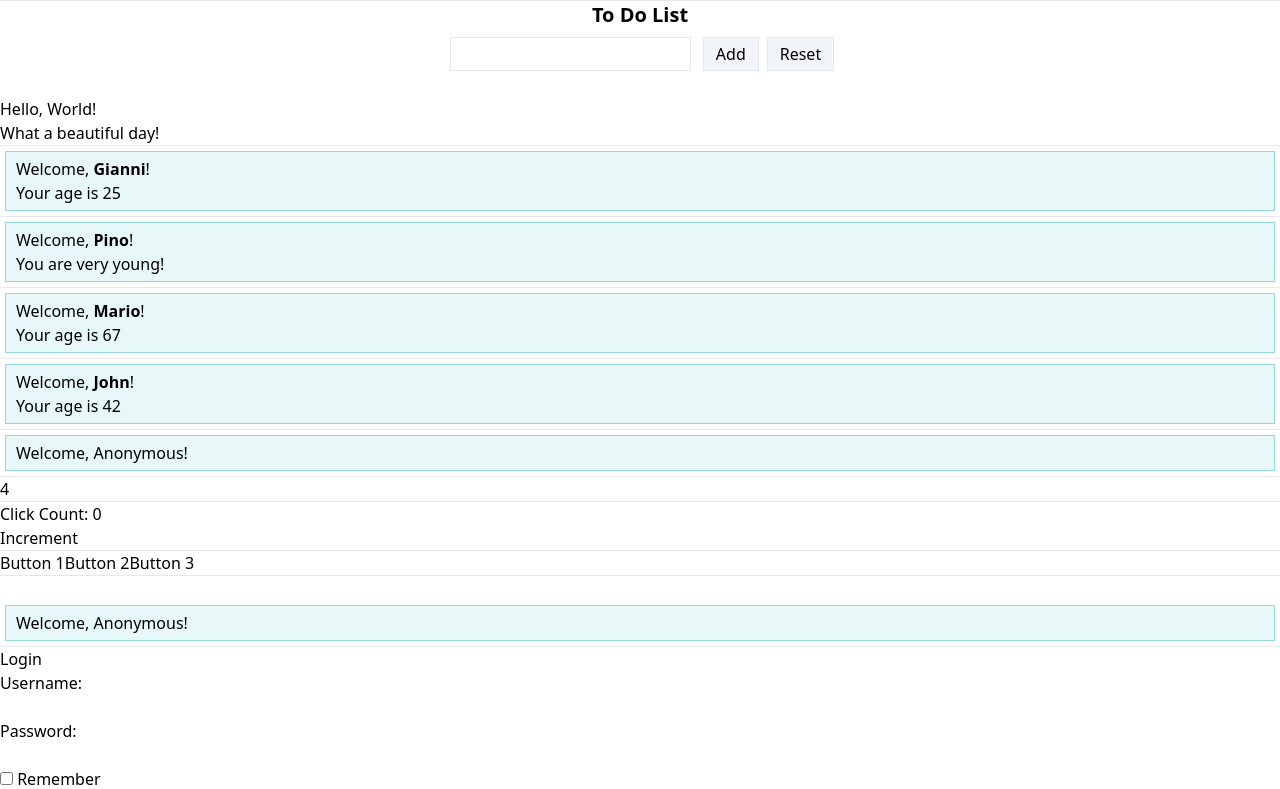
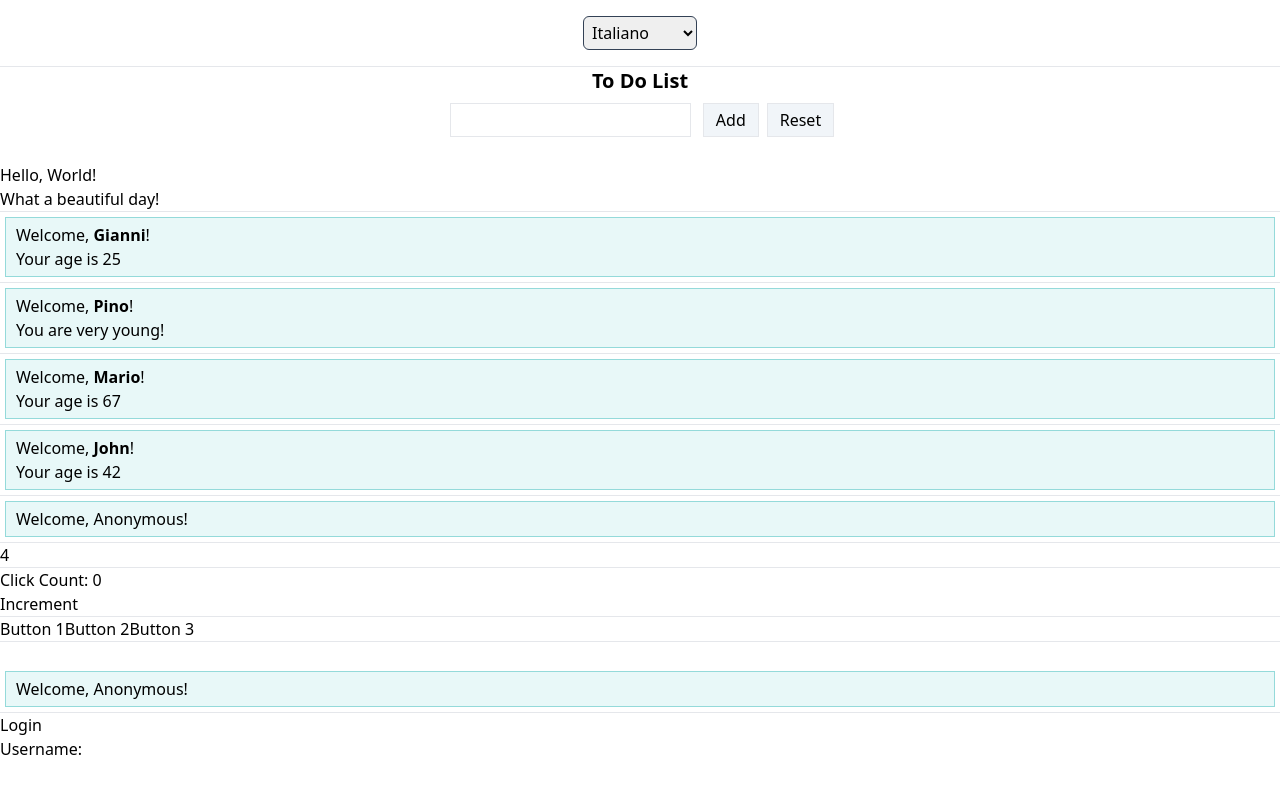
Before and after one commit to AndreaPossidente/develhope-react-exercises, a React (Create React App) app: page / in a window 1280 px wide. Shown: the top 789 px of the page. Built offline with nearby package versions, Linux system fonts and the light colour scheme.

Commit message:
done exercise 41

```diff
--- a/src/App.js
+++ b/src/App.js
@@ -3,14 +3,24 @@ import ClickCounter from "./ClickCounter";
 import ClickTracker from "./ClickTracker";
 import Container from "./Container";
 import Counter from "./Counter";
+import DisplayLanguage from "./DisplayLanguage";
 import Hello from "./Hello";
 import InteractiveWelcome from "./InteractiveWelcome";
+import { LanguageContext } from "./LanguageContext";
 import Login from "./Login";
 import TodoList from "./TodoList";
 import UncontrolledLogin from "./UncontrolledLogin";
 import Welcome from "./Welcome";
 
 export default class App extends Component {
+  state = {
+    lang: "it",
+  };
+
+  handleLangChange = (e) => {
+    this.setState({ lang: e.target.value });
+  };
+
   onLogin = (user) => {
     console.log(user);
   };
@@ -25,6 +35,23 @@ export default class App extends Component {
 
     return (
       <div>
+        {/* START CONTEXT EXERCISE */}
+        <div className="flex justify-center items-center">
+          <select
+            onChange={this.handleLangChange}
+            className="border p-1 border-slate-700 rounded-md m-4"
+          >
+            <optgroup>
+              <option value="it">Italiano</option>
+              <option value="en">Inglese</option>
+              <option value="fr">Francese</option>
+            </optgroup>
+          </select>
+          <LanguageContext.Provider value={this.state.lang}>
+            <DisplayLanguage />
+          </LanguageContext.Provider>
+        </div>
+        {/* END CONTEXT EXERCISE */}
         <hr />
         {/* START TODO LIST */}
         <TodoList
--- /dev/null
+++ b/src/DisplayLanguage.js
@@ -0,0 +1,16 @@
+import React, { Component } from "react";
+import { LanguageContext } from "./LanguageContext";
+
+export default class DisplayLanguage extends Component {
+  render() {
+    return (
+      <div>
+        <LanguageContext.Consumer>
+          {(lang) => {
+            return <div></div>;
+          }}
+        </LanguageContext.Consumer>
+      </div>
+    );
+  }
+}
--- /dev/null
+++ b/src/LanguageContext.js
@@ -0,0 +1,3 @@
+import { createContext } from "react";
+
+export const LanguageContext = createContext();
```
